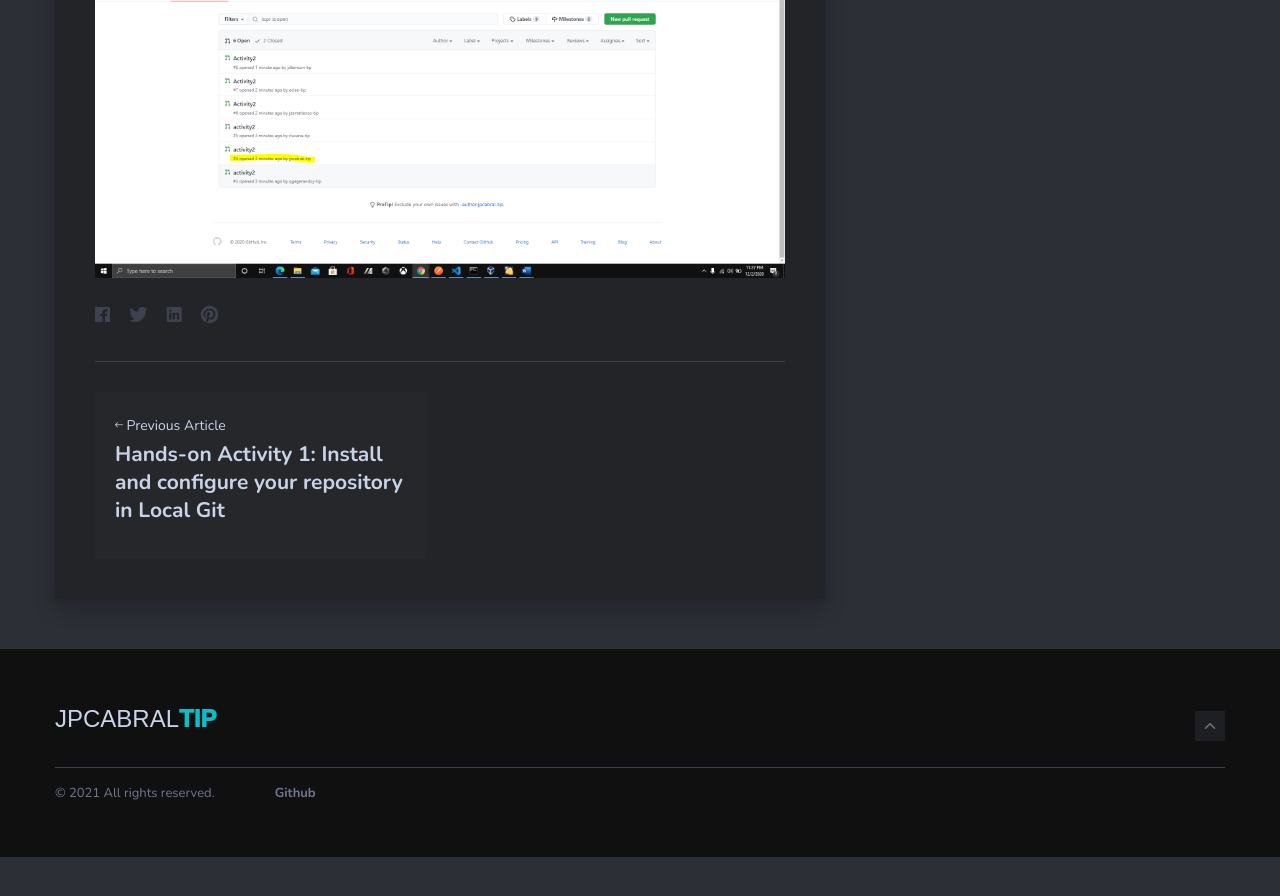
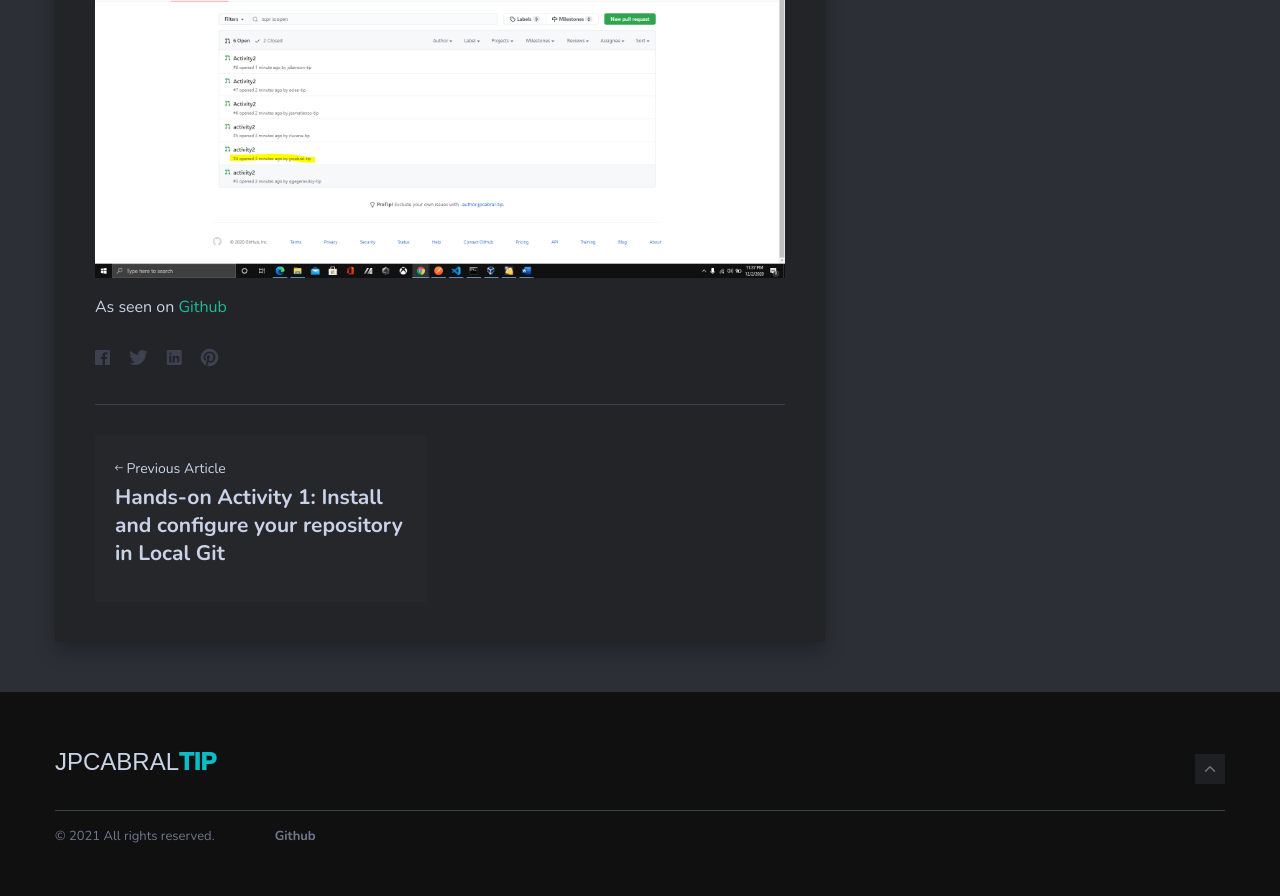
Before and after one commit to jpcabral-tip/jpcabral-tip.github.io, a Jekyll site: the page built from _posts/2021-01-10-hands-on-act-2.markdown, in a window 1280 px wide and 900 px high, scrolled down 10952 px. Shown: the top 896 px of the window. Built offline with Jekyll 4.4.1, drawn with Linux system fonts in a browser that asks for light colours; nearby versions of some CDN libraries; comment, search, counter and statistics services are not loaded; before the commit the page ends 11809 px from its top, so only the background shows below that.

Commit message:
added repo link for hands on act2 on act2 markdown

```diff
--- a/_posts/2021-01-10-hands-on-act-2.markdown
+++ b/_posts/2021-01-10-hands-on-act-2.markdown
@@ -131,3 +131,8 @@ localhost:~/sysad2-12021/activity2# git push origin activity2
 15) The request can be viewed under the 'Pull requests' tab of the upstream repository.
 
 ![]({{site.baseurl}}/img/hands-on-2-14.png)
+
+
+As seen on [Github][hands-on-act2-branch]
+
+[hands-on-act2-branch]: https://github.com/jpcabral-tip/sysad2-12021/tree/activity2
```
